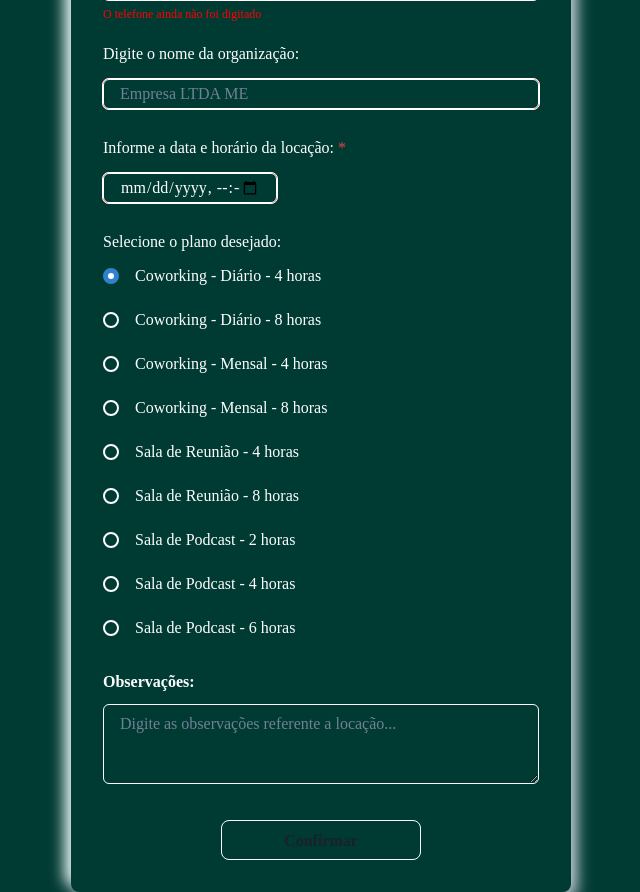
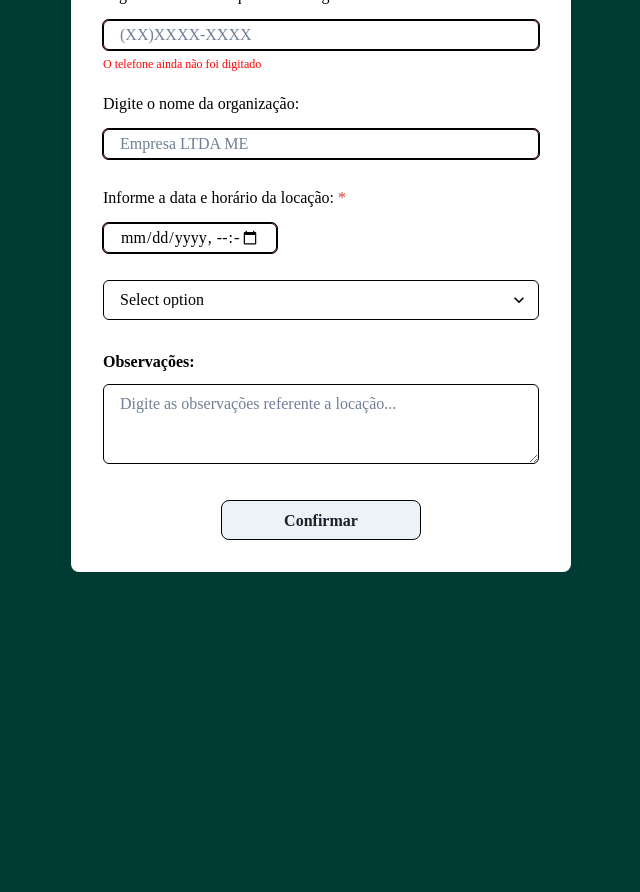
Before and after one commit to caetanojpo/crud-formulario-front, a React (Create React App) app: page /coworking/criar in a window 1280 px wide. Shown: the part 360-1252 px from the top of the page, without its empty margins (319-959 px from the left). After the commit the page ends 982 px from the top, so only its background shows below. Built offline with nearby package versions, Linux system fonts and the light colour scheme; the HTML template or start-up script is replaced by a standard one.

Commit message:
Adicionado opção de alterar no formulário

```diff
--- /dev/null
+++ b/src/components/button/index.jsx
@@ -0,0 +1,18 @@
+import { Button } from '@chakra-ui/button';
+
+export default function ButtonForm(props) {
+  return (
+    <Button
+      cursor="pointer"
+      type="submit"
+      width="200px"
+      border="1px solid black"
+      borderRadius="8px"
+      padding="10px 0px"
+      mt={4}
+      onClick={props.funcao}
+    >
+      {props.text}
+    </Button>
+  );
+}
--- a/src/components/forms/formCoworking/index.jsx
+++ b/src/components/forms/formCoworking/index.jsx
@@ -1,8 +1,9 @@
 import Form from '../../formulario';
 import Inputs from '../../inputs';
 import RadioOptions from '../../radiobox';
+import SelectOptions from '../../select';
 
-export default function FormCoworking() {
+export default function FormCoworking(props) {
   return (
     <Form
       titulo="Formulário Coworking"
@@ -39,20 +40,21 @@ export default function FormCoworking() {
         </>
       }
       labelRadio="Selecione o plano desejado: "
-      radio
-      radiobox={
+      select
+      selectbox={
         <>
-          <RadioOptions text="Coworking - Diário - 4 horas" value="1" />
-          <RadioOptions text="Coworking - Diário - 8 horas" value="2" />
-          <RadioOptions text="Coworking - Mensal - 4 horas" value="3" />
-          <RadioOptions text="Coworking - Mensal - 8 horas" value="4" />
-          <RadioOptions text="Sala de Reunião - 4 horas" value="5" />
-          <RadioOptions text="Sala de Reunião - 8 horas" value="6" />
-          <RadioOptions text="Sala de Podcast - 2 horas" value="7" />
-          <RadioOptions text="Sala de Podcast - 4 horas" value="8" />
-          <RadioOptions text="Sala de Podcast - 6 horas" value="9" />
+          <SelectOptions opcao="Coworking - Diário - 4 horas" value="1" />
+          <SelectOptions opcao="Coworking - Diário - 8 horas" value="2" />
+          <SelectOptions opcao="Coworking - Mensal - 4 horas" value="3" />
+          <SelectOptions opcao="Coworking - Mensal - 8 horas" value="4" />
+          <SelectOptions opcao="Sala de Reunião - 4 horas" value="5" />
+          <SelectOptions opcao="Sala de Reunião - 8 horas" value="6" />
+          <SelectOptions opcao="Sala de Podcast - 2 horas" value="7" />
+          <SelectOptions opcao="Sala de Podcast - 4 horas" value="8" />
+          <SelectOptions opcao="Sala de Podcast - 6 horas" value="9" />
         </>
       }
+      alterar={props.podeAlterar ? true : false}
       textareaLabel="Observações:"
       textareaPlaceholder="Digite as observações referente a locação..."
     />
--- a/src/components/formulario/index.jsx
+++ b/src/components/formulario/index.jsx
@@ -7,11 +7,13 @@ import {
   FormLabel,
   Heading,
   RadioGroup,
+  Select,
   Stack,
   Text,
   Textarea,
 } from '@chakra-ui/react';
 import { useState } from 'react';
+import ButtonForm from '../button';
 
 export default function Form(props) {
   const [value, setValue] = useState('1');
@@ -25,12 +27,12 @@ export default function Form(props) {
           flexDir="column"
           w="500px"
           h="100%"
-          bg="#003b33"
+          bg="white"
           justifyContent="space-around"
-          color="white"
+          color="black"
           borderRadius="8px"
-          boxShadow="6px 6px 15px #c0cad4,
-             -6px -6px 15px #f4ffff;"
+          borderColor="black"
+          margin="50px 0px"
         >
           <Box textAlign="center" padding="32px">
             <Heading fontSize="32px" fontFamily="gotham" fontWeight="600">
@@ -56,6 +58,11 @@ export default function Form(props) {
                 flexDir="column"
                 as="fieldset"
               >
+                {props.select ? (
+                  <Select placeholder="Select option">{props.selectbox}</Select>
+                ) : (
+                  ''
+                )}
                 {props.radio ? (
                   <>
                     <FormLabel mb="10px" as="legend">
@@ -106,20 +113,9 @@ export default function Form(props) {
                 <Text fontWeight="600">{props.textareaLabel}</Text>
                 <Textarea placeholder={props.textareaPlaceholder} />
               </Flex>
-              <Flex w="100%" justifyContent="center">
-                <Button
-                  cursor="pointer"
-                  type="submit"
-                  variantColor="teal"
-                  variant="outline"
-                  width="200px"
-                  border="1px solid white"
-                  borderRadius="8px"
-                  padding="10px 0px"
-                  mt={4}
-                >
-                  Confirmar
-                </Button>
+              <Flex w="100%" justifyContent="center" gap="10px">
+                <ButtonForm text="Confirmar" />
+                {props.alterar ? <ButtonForm text="Editar" /> : ''}
               </Flex>
             </form>
           </Box>
--- a/src/components/inputs/index.jsx
+++ b/src/components/inputs/index.jsx
@@ -23,9 +23,9 @@ export default function Inputs(props) {
       >
         <FormLabel>{props.label}</FormLabel>
         <Input
-          outline="1px solid white !important"
-          border="1px solid white !important"
-          color="white"
+          outline="1px solid black !important"
+          border="1px solid black !important"
+          color="black"
           h="30px"
           w={props.largura}
           type={props.tipo}
--- /dev/null
+++ b/src/components/select/index.jsx
@@ -0,0 +1,9 @@
+import './style.css';
+
+export default function SelectOptions(props) {
+  return (
+    <>
+      <option value={props.value}>{props.opcao}</option>
+    </>
+  );
+}
--- /dev/null
+++ b/src/components/select/style.css
@@ -0,0 +1,3 @@
+option {
+    color: black;
+}
--- a/src/pages/coworking/coworkingUpdate/index.jsx
+++ b/src/pages/coworking/coworkingUpdate/index.jsx
@@ -1,3 +1,5 @@
+import FormCoworking from '../../../components/forms/formCoworking';
+
 export default function CoworkingUpdate() {
-  return <div>oi</div>;
+  return <FormCoworking podeAlterar />;
 }
```
